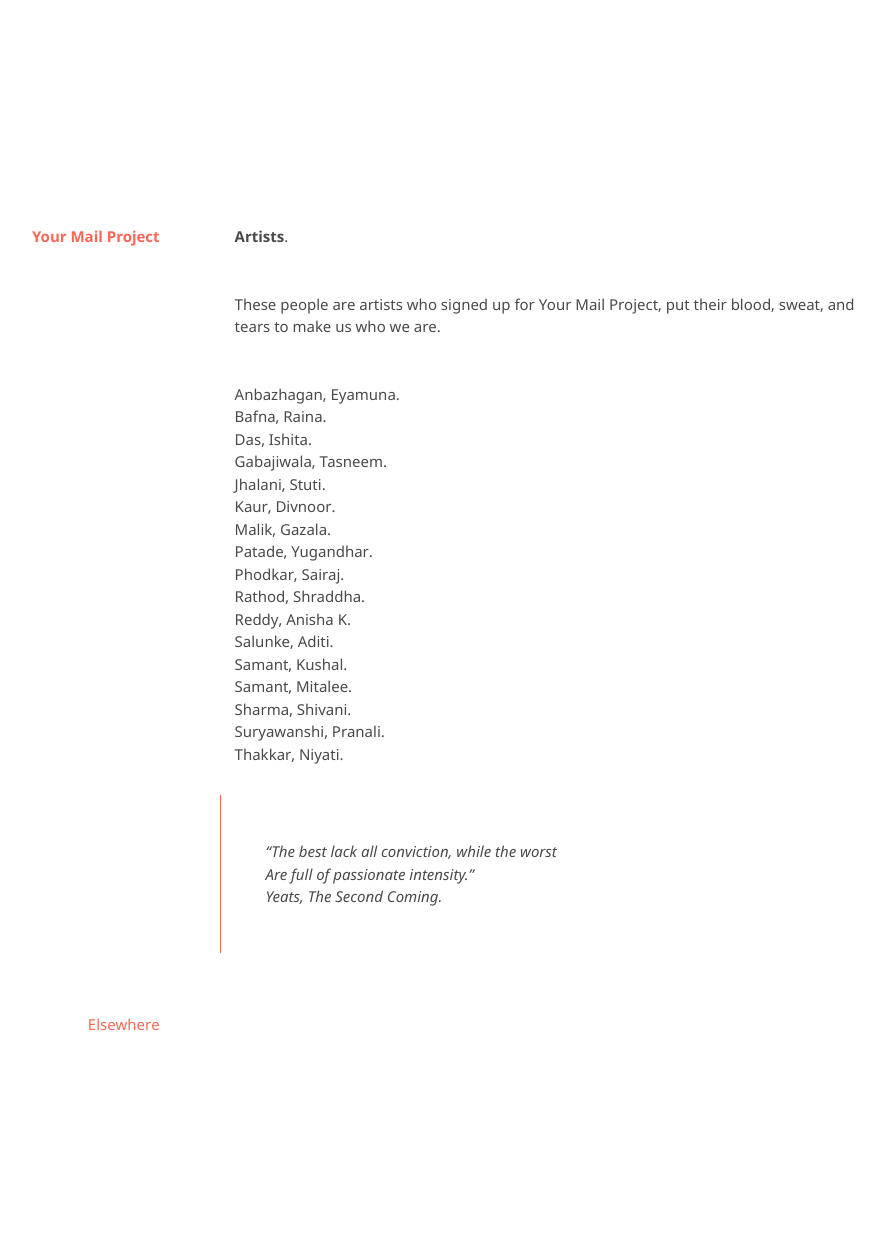
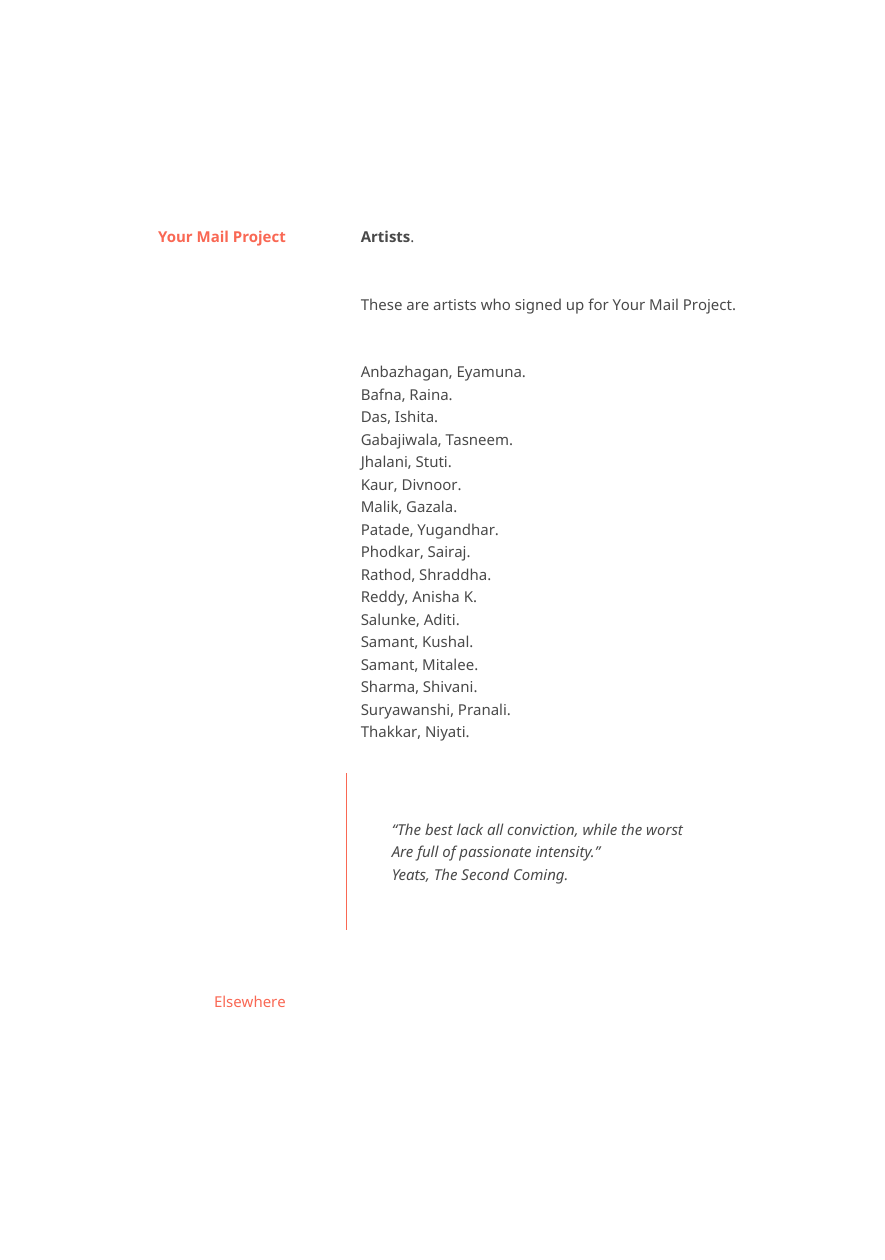
Before and after one commit to kvshvlin/yourmailproject, a Jekyll site: the page built from artists.md, in a window 1280 px wide. Shown: the whole page, without its empty margins (193-1078 px from the left). Built offline with Jekyll 4.4.1, drawn with Linux system fonts in a browser that asks for light colours; our own code applies the rules of GitHub Pages for plain Markdown files; after the commit the page ends 1238 px from its top, so only the background shows below that.

Commit message:
Update artists.md

```diff
--- a/artists.md
+++ b/artists.md
@@ -1,6 +1,6 @@
 **Artists**.
 
-These people are artists who signed up for Your Mail Project, put their blood, sweat, and tears to make us who we are.
+These are artists who signed up for Your Mail Project.
 
 Anbazhagan, Eyamuna.
 Bafna, Raina.
```
